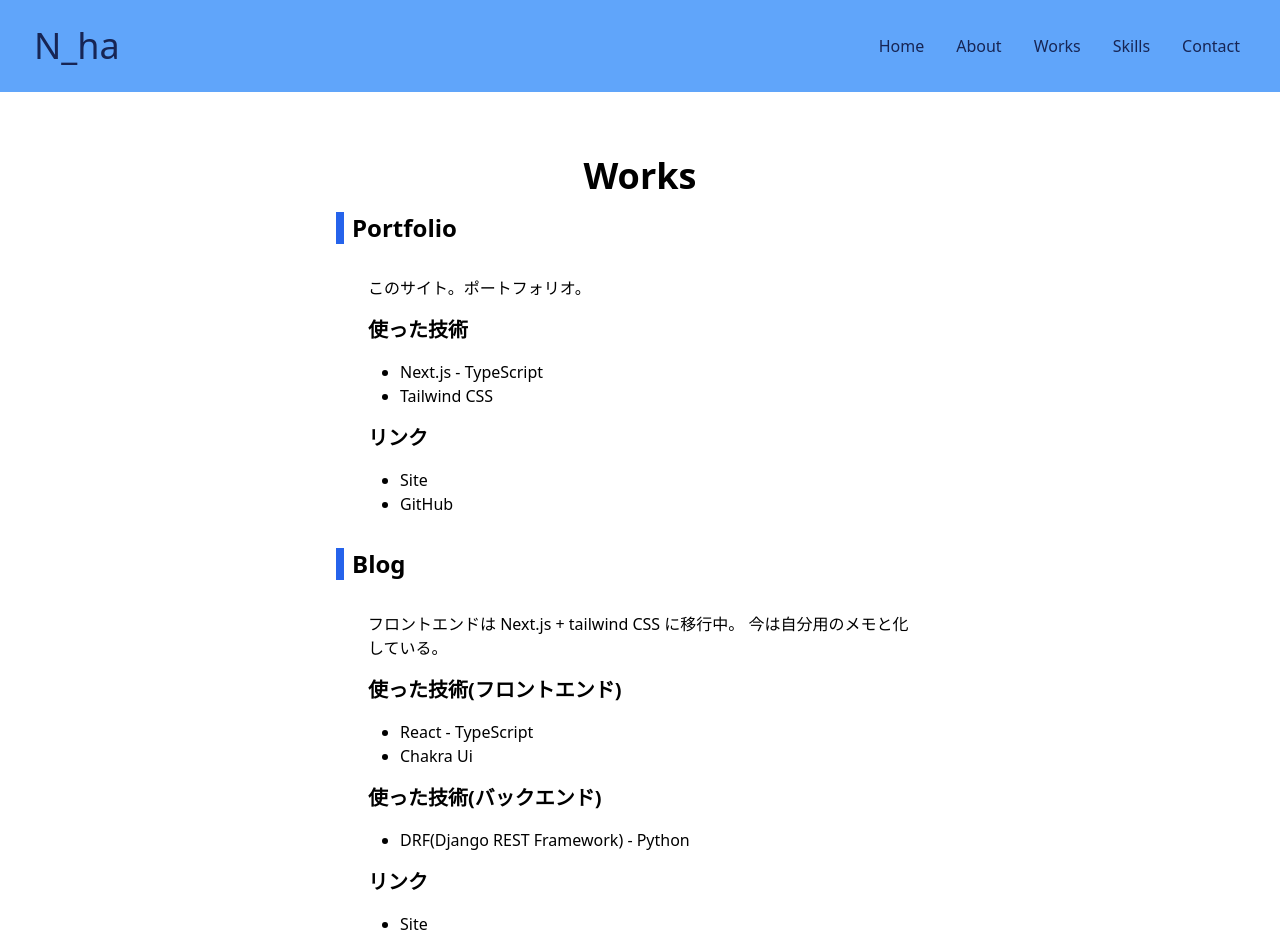
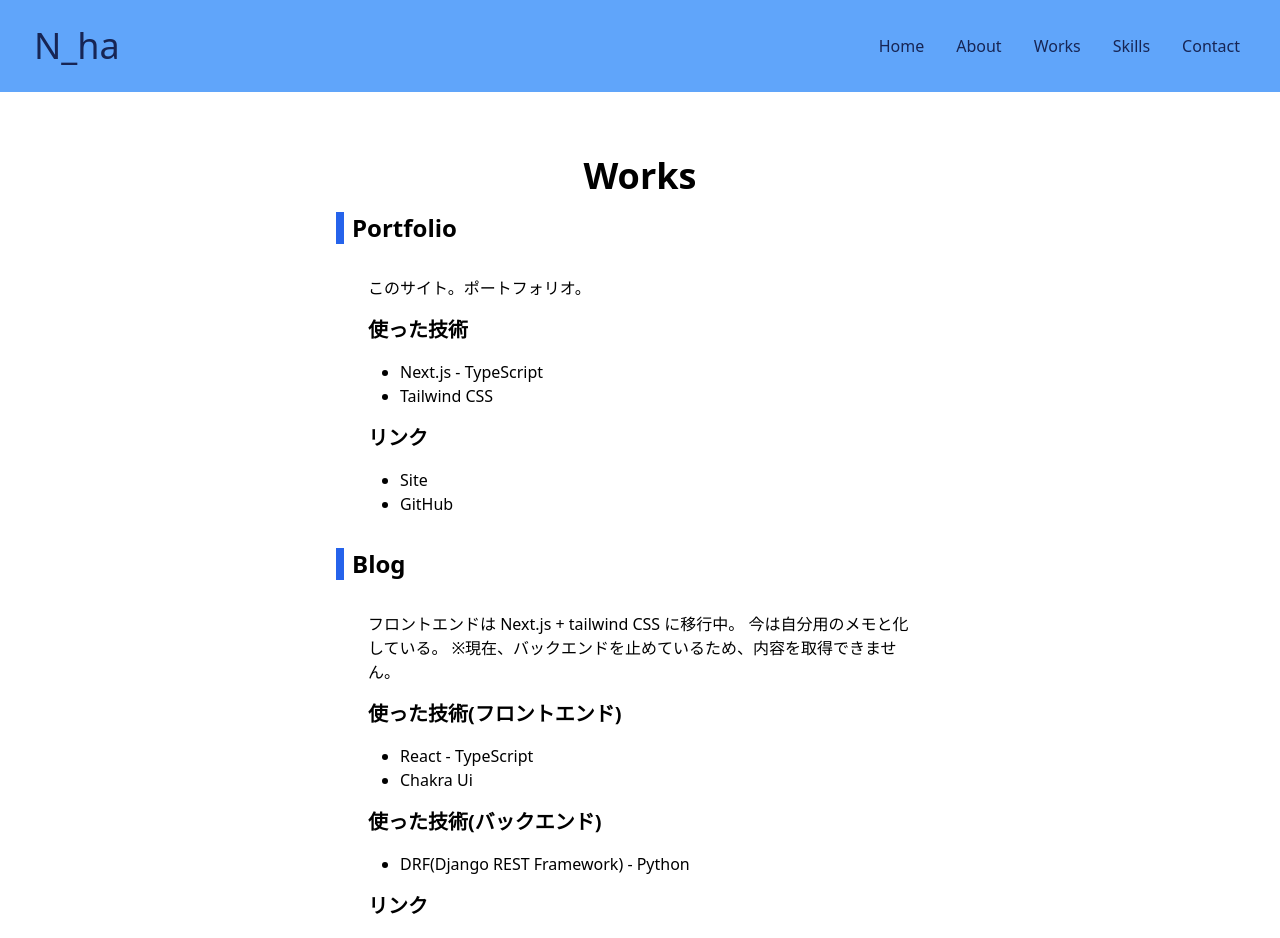
Before and after one commit to N-ha-1050/portfolio, a Next.js app: page /works in a window 1280 px wide. Shown: the top 938 px of the page. Built offline with nearby package versions, Linux system fonts and the light colour scheme.

Commit message:
🐛 リンク切れの修正

```diff
--- a/src/pages/works.tsx
+++ b/src/pages/works.tsx
@@ -21,7 +21,10 @@ const Works: NextPage = () => (
             </List>
             <Section>リンク</Section>
             <List>
-                <LinkText href="https://portfolio.n-ha.cf">Site</LinkText>
+                {/* <LinkText href="https://portfolio.n-ha.cf">Site</LinkText> */}
+                <LinkText href="https://portfolio-five-kohl-78.vercel.app/">
+                    Site
+                </LinkText>
                 <LinkText href="https://github.com/N-ha-1050/portfolio">
                     GitHub
                 </LinkText>
@@ -31,6 +34,7 @@ const Works: NextPage = () => (
         <Content>
             フロントエンドは Next.js + tailwind CSS に移行中。
             今は自分用のメモと化している。
+            ※現在、バックエンドを止めているため、内容を取得できません。
             <Section>使った技術(フロントエンド)</Section>
             <List>
                 <>React - TypeScript</>
@@ -42,7 +46,10 @@ const Works: NextPage = () => (
             </List>
             <Section>リンク</Section>
             <List>
-                <LinkText href="https://blog.n-ha.cf">Site</LinkText>
+                {/* <LinkText href="https://blog.n-ha.cf">Site</LinkText> */}
+                <LinkText href="https://blog-front-lake.vercel.app/">
+                    Site (バックエンド停止中)
+                </LinkText>
             </List>
         </Content>
         <Part>Stady</Part>
@@ -106,7 +113,10 @@ const Works: NextPage = () => (
                 <LinkText href="https://github.com/N-ha-1050/Herbs">
                     GitHub
                 </LinkText>
-                <LinkText href="https://herbs.n-ha.cf">Site</LinkText>
+                {/* <LinkText href="https://herbs.n-ha.cf">Site</LinkText> */}
+                <LinkText href="https://n-ha-1050.github.io/Herbs/">
+                    Site
+                </LinkText>
             </List>
         </Content>
         <Part>go_home_time</Part>
```
